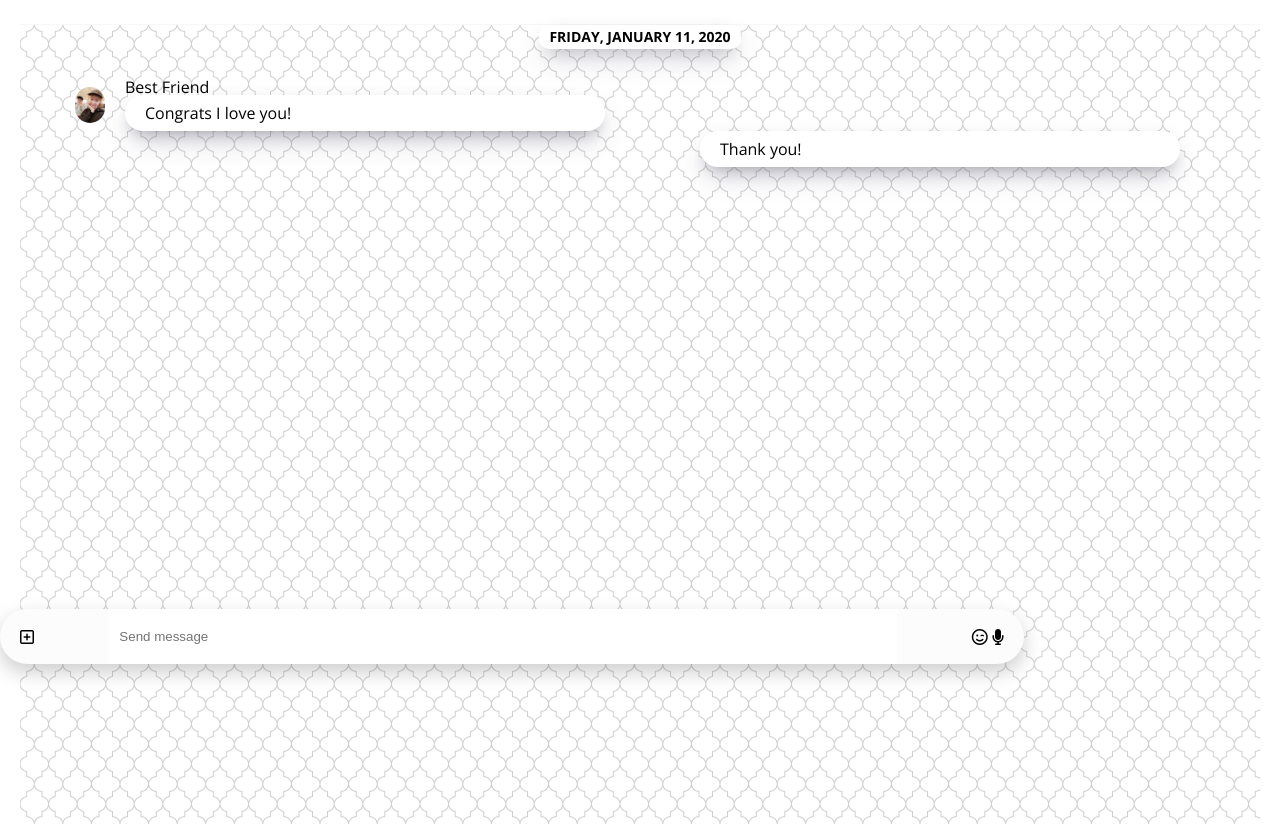
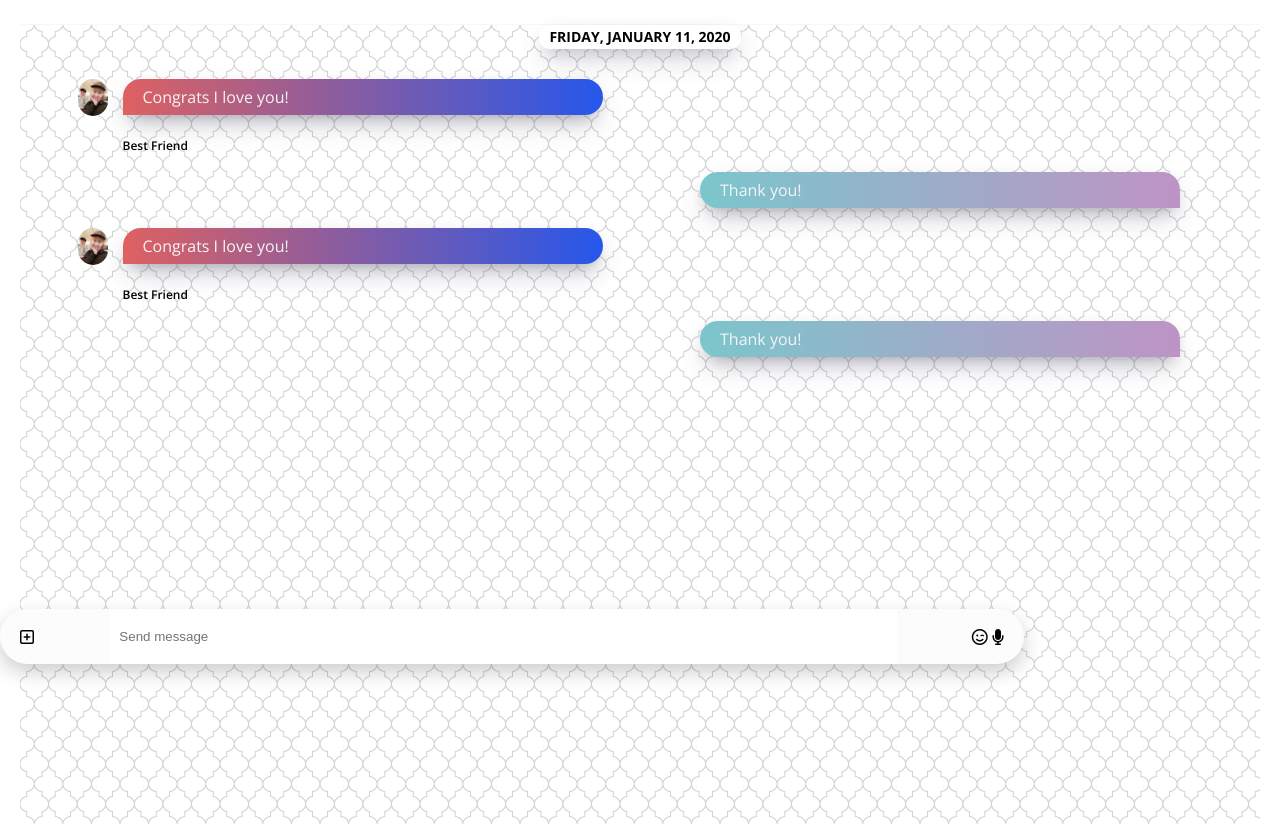
Before and after one commit to jungmyungjin/study_web, a plain HTML site: page [nomadcoders]kakao_clone_coding/2_Practice/#2_CSS/chat.html in a window 1280 px wide. Shown: the part 86-920 px from the top of the page. Drawn offline with nearby package versions, Linux system fonts and the light colour scheme.

Commit message:
[namadcoders-html,css] kokoa-talk 클론코딩 css
[코코아톡 클론코딩 - html, css]
css 부분 구현
#2.14 ~ #2.16

```diff
--- a/[nomadcoders]kakao_clone_coding/2_Practice/#2_CSS/chat.html
+++ b/[nomadcoders]kakao_clone_coding/2_Practice/#2_CSS/chat.html
@@ -48,15 +48,13 @@
         <span class="chat__timestamp">
           Friday, January 11, 2020
         </span>
-        <li class="incoming-message message">
+        <div class="incoming-message message">
           <img src="image/my_profile.jpg" class="m-avatar message__avatar" />
           <div class="message__content">
-            <span class="message__author"
-              >Best Friend
               <div class="message__bubble">
                 Congrats I love you!
               </div>
-            </span>
+              <span class="message__author" >Best Friend</div>
           </div>
         </li>
         <li class="sent-message message">
@@ -65,7 +63,25 @@
               <div class="message__bubble">
                 Thank you!
               </div>
-            </span>
+            </div>
+          </div>
+        </li>
+        <li class="incoming-message message">
+          <img src="image/my_profile.jpg" class="m-avatar message__avatar" />
+          <div class="message__content">
+              <div class="message__bubble">
+                Congrats I love you!
+              </div>
+              <span class="message__author" >Best Friend</span>
+          </div>
+        </li>
+        <li class="sent-message message">
+          <span class="message__timestamp"></span>
+          <div class="message__content">
+              <div class="message__bubble">
+                Thank you!
+              </div>
+            </div>
           </div>
         </li>
       </ul>
--- a/[nomadcoders]kakao_clone_coding/2_Practice/#2_CSS/css/chat.css
+++ b/[nomadcoders]kakao_clone_coding/2_Practice/#2_CSS/css/chat.css
@@ -62,9 +62,10 @@
 
 .message {
   display: flex;
-  align-items: center;
+  align-items: flex-start;
   justify-content: center;
   width: 50%;
+  margin-bottom:20px;
 }
 
 .incoming-message {
@@ -76,12 +77,13 @@
 
 .message .message__content {
   width: 80%;
+  font-weight: 500;
 }
 
 .incoming-message img {
   width: 30px;
   border-radius: 15px;
-  margin-right: 20px;
+  margin-right: 15px;
 }
 
 .message__content .message__bubble {
@@ -92,3 +94,23 @@
   padding: 10px 20px;
   border-radius: 40px;
 }
+
+.incoming-message .message__author{
+  margin-top:25px;
+  display: block;
+  font-weight:600;
+  font-size:12px;
+
+}
+
+.incoming-message .message__bubble{
+  border-bottom-left-radius: 0px;
+  background-image:linear-gradient(to right, #de6161, #2657eb );
+  color: whitesmoke;
+}
+
+.sent-message .message__bubble{
+  border-bottom-right-radius: 0px;
+  background-image:linear-gradient(to left, #BE93C5, #7BC6CC );
+  color: whitesmoke;
+}
```
